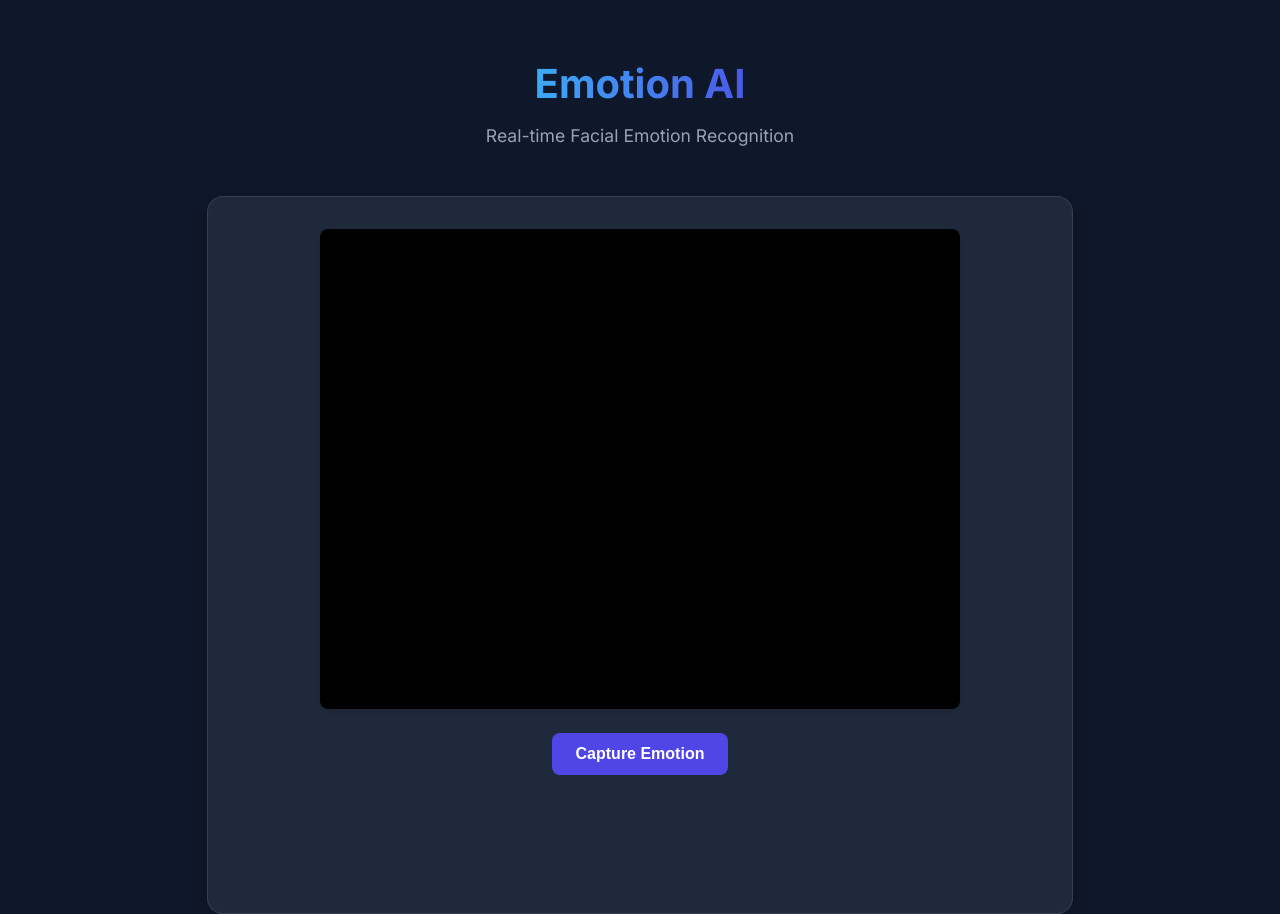
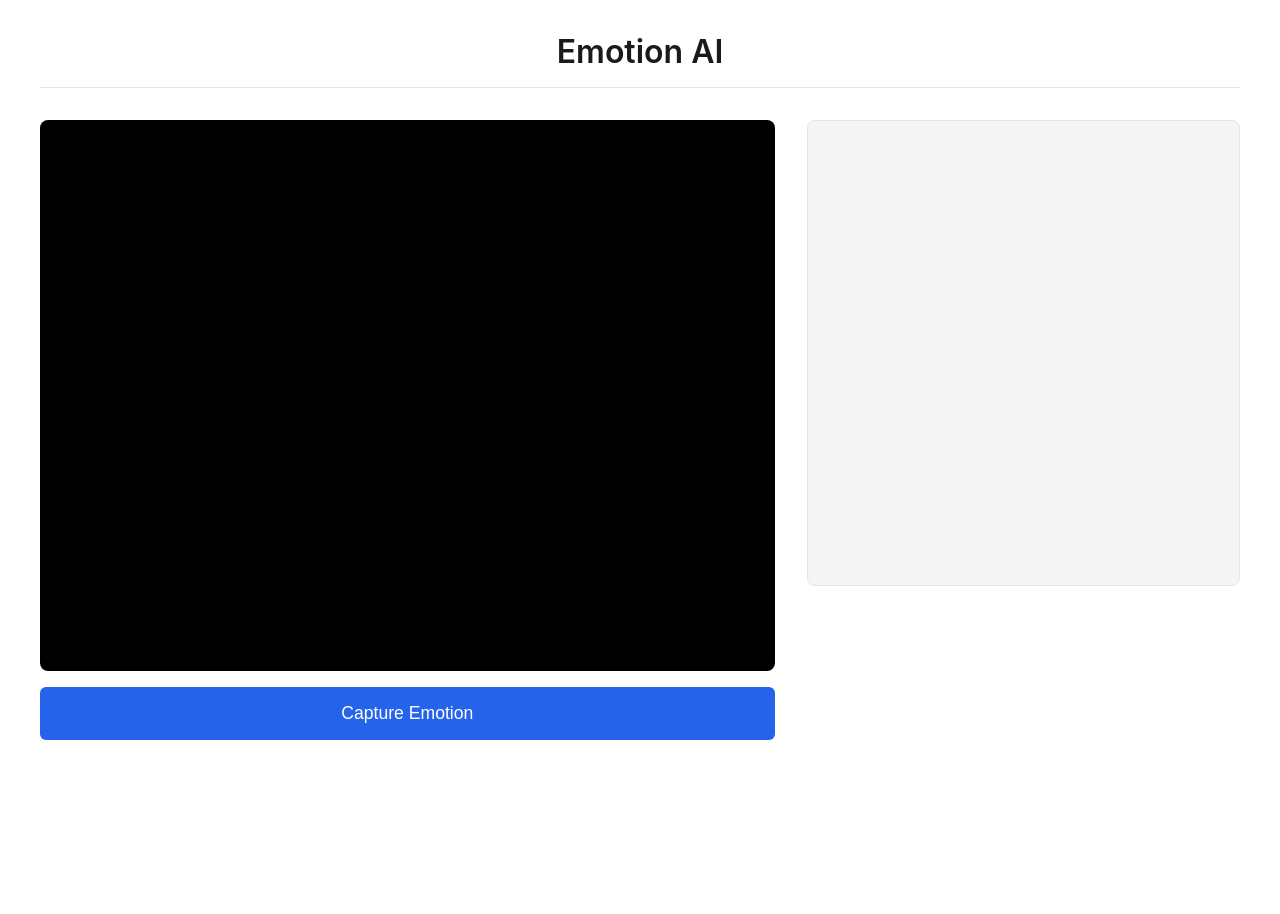
Before and after one commit to tomiwa-a/emotion_detection, a Flask app: page / in a window 1280 px wide. After the commit the page ends 740 px from the top, so only its background shows below. Run offline with Flask 3, Linux system fonts and the light colour scheme.

Commit message:
fixed ui

```diff
--- a/static/style.css
+++ b/static/style.css
@@ -1,18 +1,18 @@
 :root {
-  --primary-color: #4f46e5;
-  --primary-hover: #4338ca;
-  --bg-color: #0f172a;
-  --card-bg: #1e293b;
-  --text-color: #f8fafc;
-  --accent-color: #38bdf8;
+    --bg-color: #ffffff;
+    --text-color: #1a1a1a;
+    --card-bg: #f5f5f5;
+    --border-color: #e5e5e5;
+    --primary-color: #2563eb; /* Solid Blue */
+    --accent-color: #10b981; /* Solid Green */
 }
 
 body {
-  font-family: "Inter", -apple-system, BlinkMacSystemFont, sans-serif;
+    font-family: -apple-system, BlinkMacSystemFont, "Segoe UI", Roboto, Helvetica, Arial, sans-serif;
     background-color: var(--bg-color);
     color: var(--text-color);
     margin: 0;
-  padding: 0;
+    padding: 2rem;
     display: flex;
     flex-direction: column;
     align-items: center;
@@ -20,144 +20,148 @@ body {
 }
 
 header {
-  margin-top: 2rem;
     margin-bottom: 2rem;
     text-align: center;
+    width: 100%;
+    max-width: 1200px;
+    border-bottom: 1px solid var(--border-color);
+    padding-bottom: 1rem;
 }
 
 h1 {
-  font-size: 2.5rem;
-  font-weight: 700;
-  background: linear-gradient(
-    to right,
-    var(--accent-color),
-    var(--primary-color)
-  );
-  -webkit-background-clip: text;
-  background-clip: text;
-  -webkit-text-fill-color: transparent;
-  margin-bottom: 0.5rem;
+    font-size: 2rem;
+    font-weight: 600;
+    margin: 0;
+    color: var(--text-color);
 }
 
-p.subtitle {
-  color: #94a3b8;
-  font-size: 1.1rem;
+.main-layout {
+    display: flex;
+    flex-direction: row; /* Side by side on desktop */
+    gap: 2rem;
+    width: 100%;
+    max-width: 1200px;
+    align-items: flex-start;
 }
 
-.container {
-  background-color: var(--card-bg);
-  padding: 2rem;
-  border-radius: 1rem;
-  box-shadow: 0 10px 25px -5px rgba(0, 0, 0, 0.3);
-  width: 90%;
-  max-width: 800px;
+/* Video Section (Left) */
+.video-section {
+    flex: 2;
     display: flex;
     flex-direction: column;
-  align-items: center;
-  border: 1px solid rgba(255, 255, 255, 0.1);
+    gap: 1rem;
 }
 
 #video-container {
     width: 100%;
-  max-width: 640px;
+    background: #000;
+    border-radius: 8px;
+    overflow: hidden;
     aspect-ratio: 4/3;
-  background: #000;
-  border-radius: 0.5rem;
-  overflow: hidden;
-  position: relative;
-  box-shadow: 0 4px 6px -1px rgba(0, 0, 0, 0.1);
-  margin-bottom: 1.5rem;
 }
 
 video {
     width: 100%;
     height: 100%;
     object-fit: cover;
-  transform: scaleX(-1); /* Mirror effect */
+    transform: scaleX(-1);
+    display: block;
 }
 
-.controls {
+/* Result Section (Right) */
+.result-section {
+    flex: 1;
+    background-color: var(--card-bg);
+    padding: 2rem;
+    border-radius: 8px;
+    border: 1px solid var(--border-color);
+    min-height: 400px; /* Match approx video height */
     display: flex;
-  gap: 1rem;
-  margin-bottom: 1.5rem;
+    flex-direction: column;
+    justify-content: center;
+    align-items: center;
+    text-align: center;
 }
 
 .btn {
     background-color: var(--primary-color);
     color: white;
-  padding: 0.75rem 1.5rem;
+    padding: 1rem 2rem;
     border: none;
-  border-radius: 0.5rem;
-  font-size: 1rem;
-  font-weight: 600;
+    border-radius: 6px;
+    font-size: 1.1rem;
+    font-weight: 500;
     cursor: pointer;
-  transition: all 0.2s ease;
-  display: flex;
-  align-items: center;
-  gap: 0.5rem;
+    transition: background-color 0.2s;
+    width: 100%;
 }
 
 .btn:hover {
-  background-color: var(--primary-hover);
-  transform: translateY(-1px);
+    background-color: #1d4ed8;
 }
 
-.btn:active {
-  transform: translateY(0);
+.btn:disabled {
+    background-color: #93c5fd;
+    cursor: not-allowed;
 }
 
-#result-container {
+#result-content {
+    opacity: 0;
+    transition: opacity 0.3s;
     width: 100%;
-  text-align: center;
-  padding: 1.5rem;
-  background: rgba(255, 255, 255, 0.05);
-  border-radius: 0.5rem;
-  margin-top: 1rem;
-  opacity: 0;
-  transition: opacity 0.3s ease;
 }
 
-#result-container.visible {
+#result-content.visible {
     opacity: 1;
 }
 
 #emotion-label {
-  font-size: 2rem;
-  font-weight: 800;
-  color: var(--accent-color);
-  margin: 0;
+    font-size: 3rem;
+    font-weight: 700;
+    color: var(--text-color);
+    margin: 1rem 0;
 }
 
 #emotion-description {
-  font-size: 1.1rem;
-  color: #cbd5e1;
-  margin-top: 0.5rem;
-  font-style: italic;
+    font-size: 1.2rem;
+    color: #525252;
+    margin-bottom: 2rem;
+    line-height: 1.5;
 }
 
 #confidence-meter {
-  margin-top: 1rem;
     font-size: 0.9rem;
-  color: #64748b;
+    color: #737373;
+    padding-top: 1rem;
+    border-top: 1px solid #e5e5e5;
+    width: 100%;
 }
 
 /* Loading Spinner */
 .spinner {
-  border: 3px solid rgba(255, 255, 255, 0.1);
+    border: 3px solid #f3f3f3;
+    border-top: 3px solid var(--primary-color);
     border-radius: 50%;
-  border-top: 3px solid var(--accent-color);
-  width: 24px;
-  height: 24px;
+    width: 30px;
+    height: 30px;
     animation: spin 1s linear infinite;
+    margin: 2rem auto;
     display: none;
-  margin: 0 auto;
 }
 
 @keyframes spin {
-  0% {
-    transform: rotate(0deg);
+    0% { transform: rotate(0deg); }
+    100% { transform: rotate(360deg); }
 }
-  100% {
-    transform: rotate(360deg);
+
+/* Responsive Design */
+@media (max-width: 768px) {
+    .main-layout {
+        flex-direction: column;
+    }
+
+    .video-section, .result-section {
+        width: 100%;
+        flex: none;
     }
 }
--- a/templates/index.html
+++ b/templates/index.html
@@ -11,26 +11,26 @@
 
     <header>
         <h1>Emotion AI</h1>
-        <p class="subtitle">Real-time Facial Emotion Recognition</p>
     </header>
 
-    <div class="container">
-        <div id="video-container">
-            <video id="video" autoplay playsinline></video>
+    <div class="main-layout">
+        <!-- Left Side: Video & Controls -->
+        <div class="video-section">
+            <div id="video-container">
+                <video id="video" autoplay playsinline></video>
+            </div>
+            <button id="capture-btn" class="btn">Capture Emotion</button>
         </div>
 
-        <div class="controls">
-            <button id="capture-btn" class="btn">
-                <span>Capture Emotion</span>
-            </button>
-        </div>
+        <!-- Right Side: Results -->
+        <div class="result-section">
+            <div id="loading" class="spinner"></div>
 
-        <div id="loading" class="spinner"></div>
-
-        <div id="result-container">
-            <h2 id="emotion-label"></h2>
-            <p id="emotion-description"></p>
-            <div id="confidence-meter"></div>
+            <div id="result-content">
+                <div id="emotion-label">Ready</div>
+                <p id="emotion-description">Click capture to analyze your expression.</p>
+                <div id="confidence-meter"></div>
+            </div>
         </div>
     </div>
 
@@ -41,7 +41,7 @@
         const video = document.getElementById('video');
         const canvas = document.getElementById('canvas');
         const captureBtn = document.getElementById('capture-btn');
-        const resultContainer = document.getElementById('result-container');
+        const resultContainer = document.getElementById('result-content');
         const emotionLabel = document.getElementById('emotion-label');
         const emotionDesc = document.getElementById('emotion-description');
         const confidenceMeter = document.getElementById('confidence-meter');
```
Also changed, not shown: 1 other file. Lines whose indentation alone changed are shown as unchanged.
